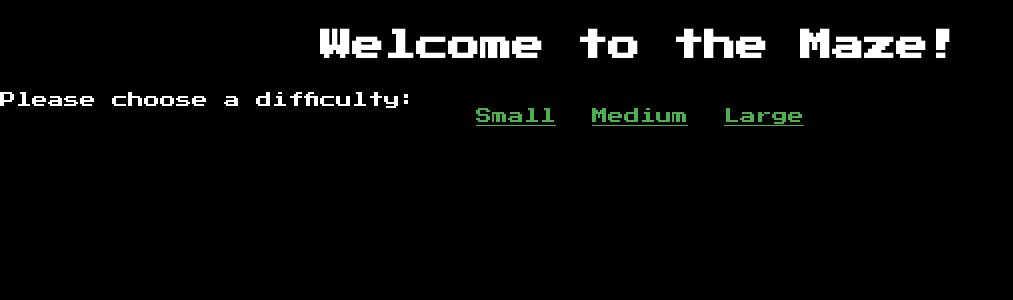
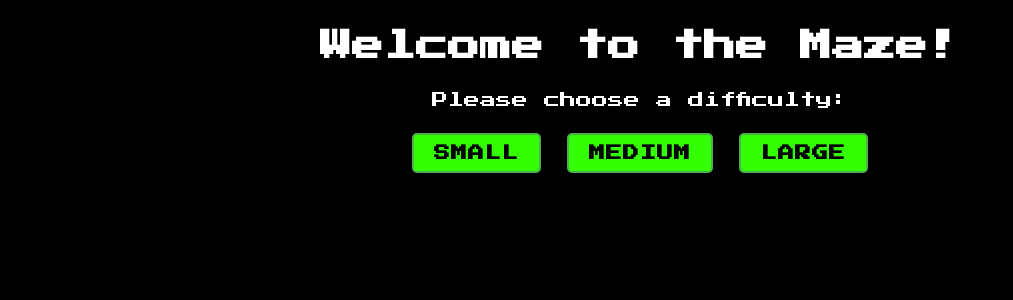
Before and after one commit to cortmans2/CS50-Final, a Flask app: page / in a window 1280 px wide. Shown: the top 300 px of the page, without its empty margins (0-1013 px from the left). Run offline with Flask 3, Linux system fonts and the light colour scheme.

Commit message:
oh baby a triple

```diff
--- a/mazes/app.py
+++ b/mazes/app.py
@@ -46,6 +46,18 @@ def login():
     # User reached route via GET (as by clicking a link or via redirect)
     return render_template("login.html")
 
+@app.route('/play/small')
+def small():
+    return render_template("maze-small.html")
+
+@app.route('/play/medium')
+def small():
+    return render_template("maze-medium.html")
+
+@app.route('/play/large')
+def small():
+    return render_template("maze-large.html")
+
 if __name__ == "__main__":
    print("reached")
    app.run(port=5000)
--- a/mazes/static/styles.css
+++ b/mazes/static/styles.css
@@ -14,6 +14,10 @@ body, h1, h2, h3, p, ul, li {
     max-width: 800px;
     margin: 0 auto;
     padding: 20px;
+  }
+
+  p {
+    text-align: center;
   }
 
   h1, h2, h3 {
@@ -86,3 +90,29 @@ body, h1, h2, h3, p, ul, li {
     display: inline-block;
     margin: 0 10px;
   }
+
+  input[type="submit"] {
+    background-color: #33ff00;
+    color: #000;
+    font-size: 16px;
+    padding: 10px 20px;
+    border: 2px solid #4caf50;
+    border-radius: 5px;
+    cursor: pointer;
+    margin: 5px;
+    text-transform: uppercase;
+    letter-spacing: 1px;
+    font-family: 'Press Start 2P', cursive;
+    font-weight: bold;
+    transition: background-color 0.3s ease-in-out, color 0.3s ease-in-out;
+  }
+
+  input[type="submit"]:hover {
+    background-color: #4caf50;
+    color: #000;
+  }
+
+  form {
+    text-align: center;
+    margin-top: 20px; /* Add some top margin for better spacing */
+  }
--- a/mazes/templates/index.html
+++ b/mazes/templates/index.html
@@ -13,10 +13,11 @@
 <body>
     <h1>Welcome to the Maze!</h1>
     <p>Please choose a difficulty:</p>
-    <ul>
-        <li><a href="/play/small">Small</a></li>
-        <li><a href="/play/medium">Medium</a></li>
-        <li><a href="/play/large">Large</a></li>
-    </ul>
+        <form action="/play" method="post">
+        <input type="submit" name="difficulty" value="Small">
+        <input type="submit" name="difficulty" value="Medium">
+        <input type="submit" name="difficulty" value="Large">
+    </form>
+
 </body>
 </html>
```
